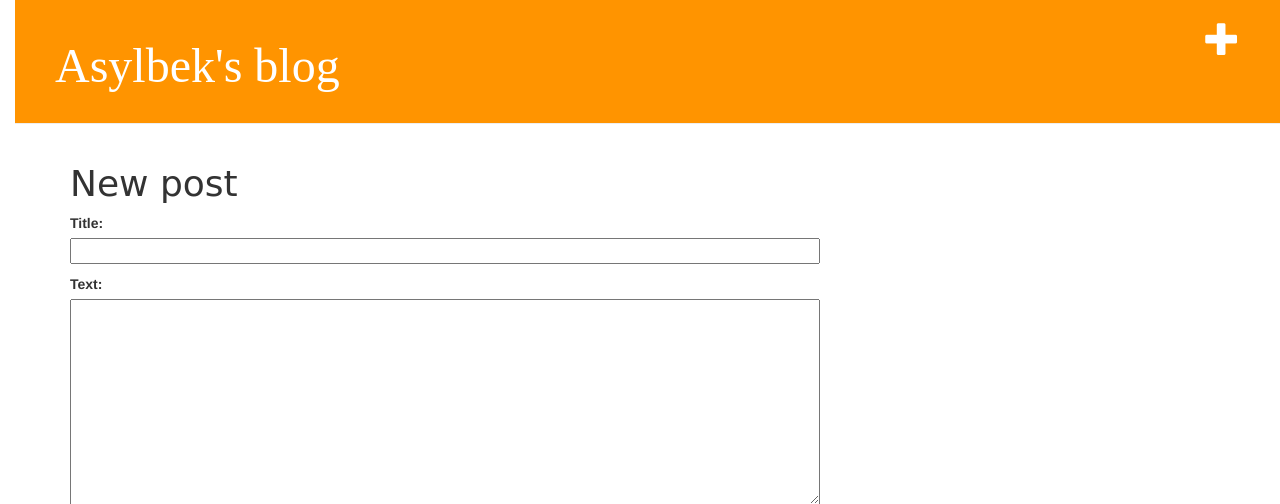
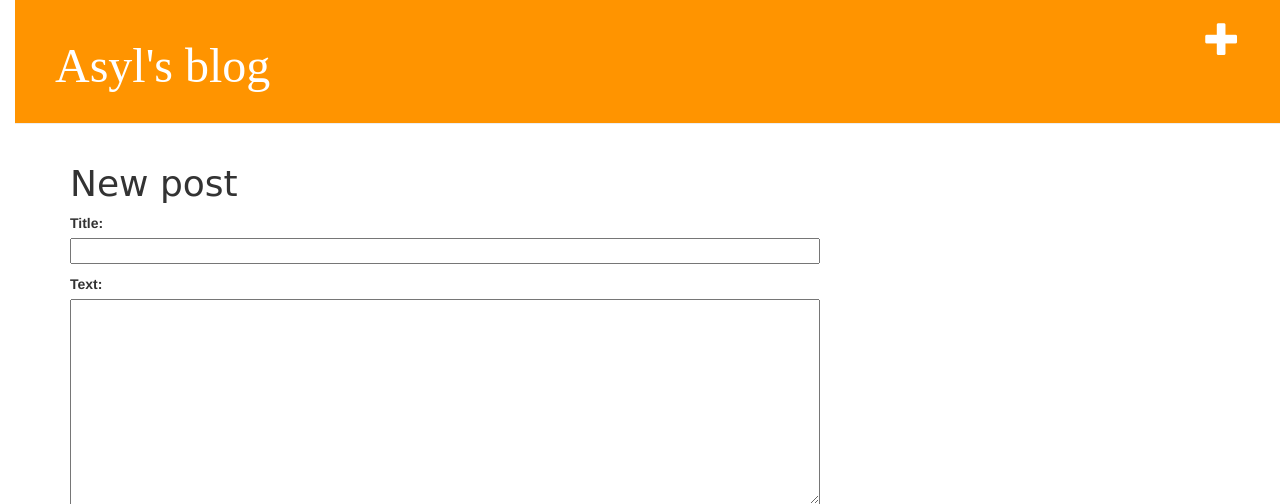
Before and after one commit to AsylbekAbdyrakmanov/my-first-blog, a Django app: page /post/new/ in a window 1280 px wide. Shown: the top 504 px of the page. Run offline with Django 3.2, Linux system fonts and the light colour scheme; some libraries are stand-ins or nearby versions.

```diff
--- a/blog/templates/blog/base.html
+++ b/blog/templates/blog/base.html
@@ -4,14 +4,14 @@
     <link rel="stylesheet" href="//maxcdn.bootstrapcdn.com/bootstrap/3.2.0/css/bootstrap.min.css">
     <link rel="stylesheet" href="//maxcdn.bootstrapcdn.com/bootstrap/3.2.0/css/bootstrap-theme.min.css">
     <link rel="stylesheet" href="{% static 'css/blog.css' %}">
-    <title>Asylbek's blog</title>
+    <title>Asyl's blog</title>
 </head>
 <body>
 <div class="page-header">
 
     <a href="{% url 'post_new' %}" class="top-menu"><span class="glyphicon glyphicon-plus"></span></a>
 
-    <h1><a href="/">Asylbek's blog</a></h1>
+    <h1><a href="/">Asyl's blog</a></h1>
 </div>
 <div class="content container">
     <div class="row">
```
